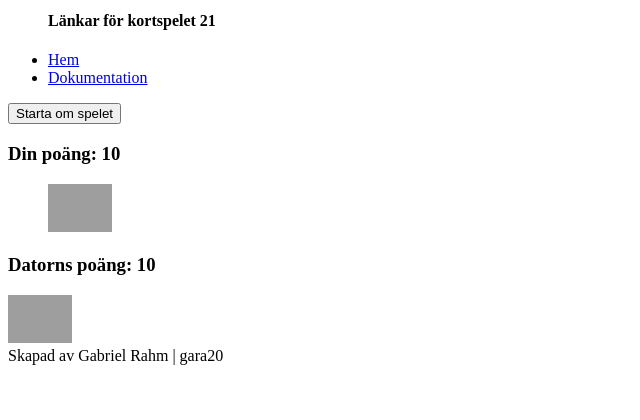
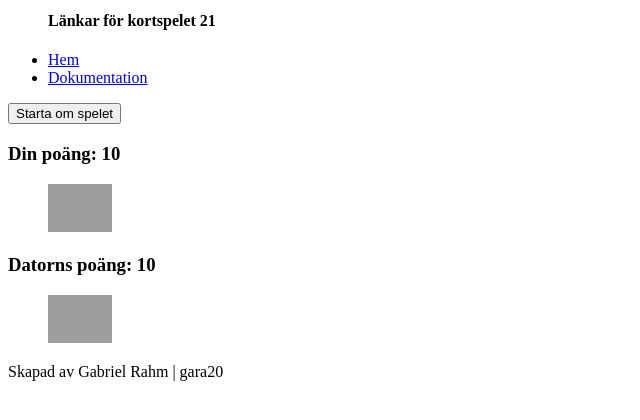
Before and after one commit to Bruffe/mvc-repo, a Symfony app: template templates/game/play.html.twig in a window 1280 px wide. Shown: the part 236-656 px from the top of the page, without its empty margins (0-640 px from the left). Run offline with Twig, Linux system fonts and the light colour scheme; the template is opened without the code that fills it: most values are stand-ins (such as "Sample title", 1, 10 or a date in 2020); some libraries are stand-ins or nearby versions; grey boxes are pictures that could not be loaded.

Commit message:
Made aces automatically adjust value from 14 to 1 if it is more preferable. Also made the cards into figures with their value below as figcaption.

```diff
--- a/templates/game/play.html.twig
+++ b/templates/game/play.html.twig
@@ -28,16 +28,16 @@
 </form>
 
 <h3>Din poäng: {{ playerScore }}</h3>
+<div class="player-cards">
 {% for i in cardGame.getPlayerHand %}
 <figure>
     <img src="{{ asset('img/cards/' ~ i.getUrl()) }}" width="64px" alt="Ett kort">
     {% if cardGame.getPlayerScore is not empty %}
     <figcaption>{{ cardGame.getPlayerScore[loop.index0] }}</figcaption>
-    {# <figcaption>{{ cardGame.getPlayerScore[i] }}</figcaption> #}
-    {# <figcaption>{{ playerPointArray[i] }}</figcaption> #}
     {% endif %}
 </figure>
 {% endfor %}
+</div>
 
 {# <h3>Din poäng: {{ playerScore }}</h3>
 {% for i in cardGame.getPlayerHand %}
@@ -45,8 +45,15 @@
 {% endfor %} #}
 
 <h3>Datorns poäng: {{ dealerScore }}</h3>
+<div class="player-cards">
 {% for i in cardGame.getDealerHand %}
-<img src="{{ asset('img/cards/' ~ i.getUrl()) }}" width="64px" alt="Ett kort">
+<figure>
+    <img src="{{ asset('img/cards/' ~ i.getUrl()) }}" width="64px" alt="Ett kort">
+    {% if cardGame.getDealerScore is not empty %}
+    <figcaption>{{ cardGame.getDealerScore[loop.index0] }}</figcaption>
+    {% endif %}
+</figure>
 {% endfor %}
+</div>
 
 {% endblock %}
```
Also changed, not shown: src/Card/CardHand.php (+8 -0 lines).
